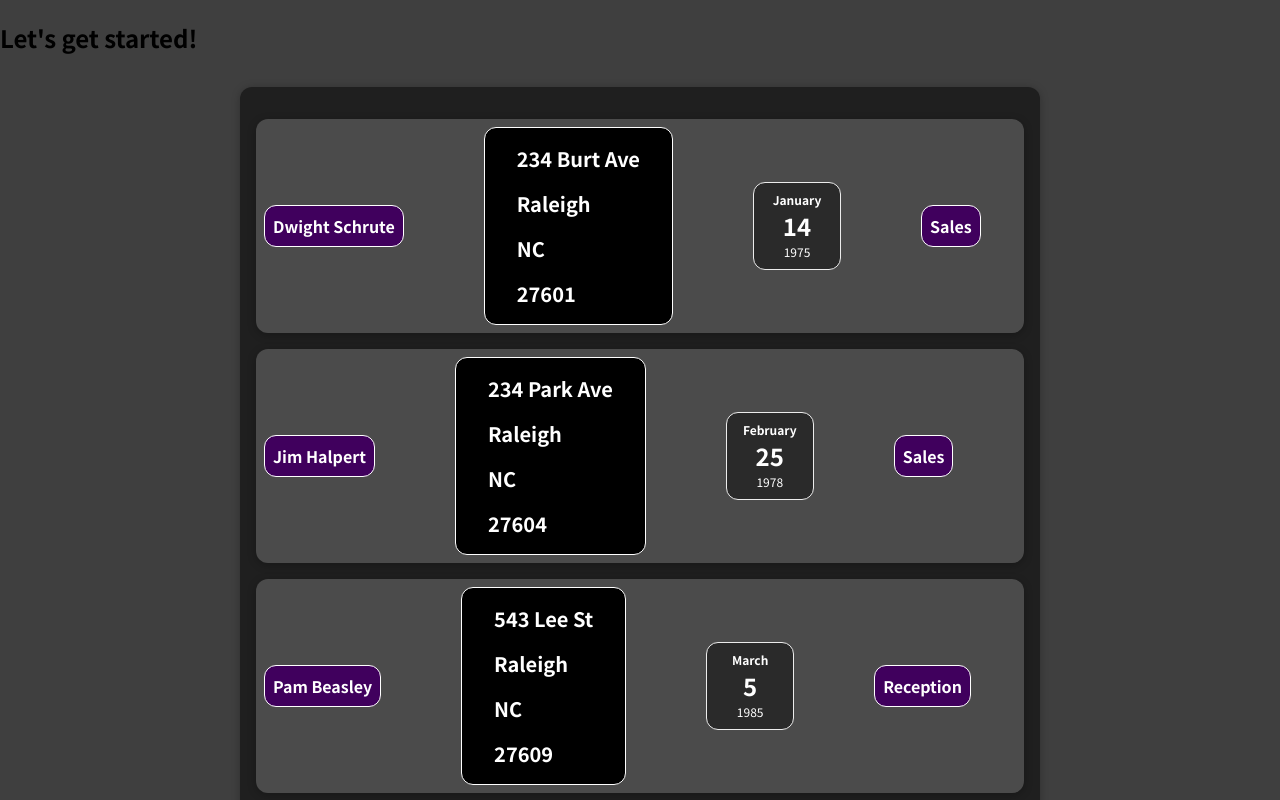
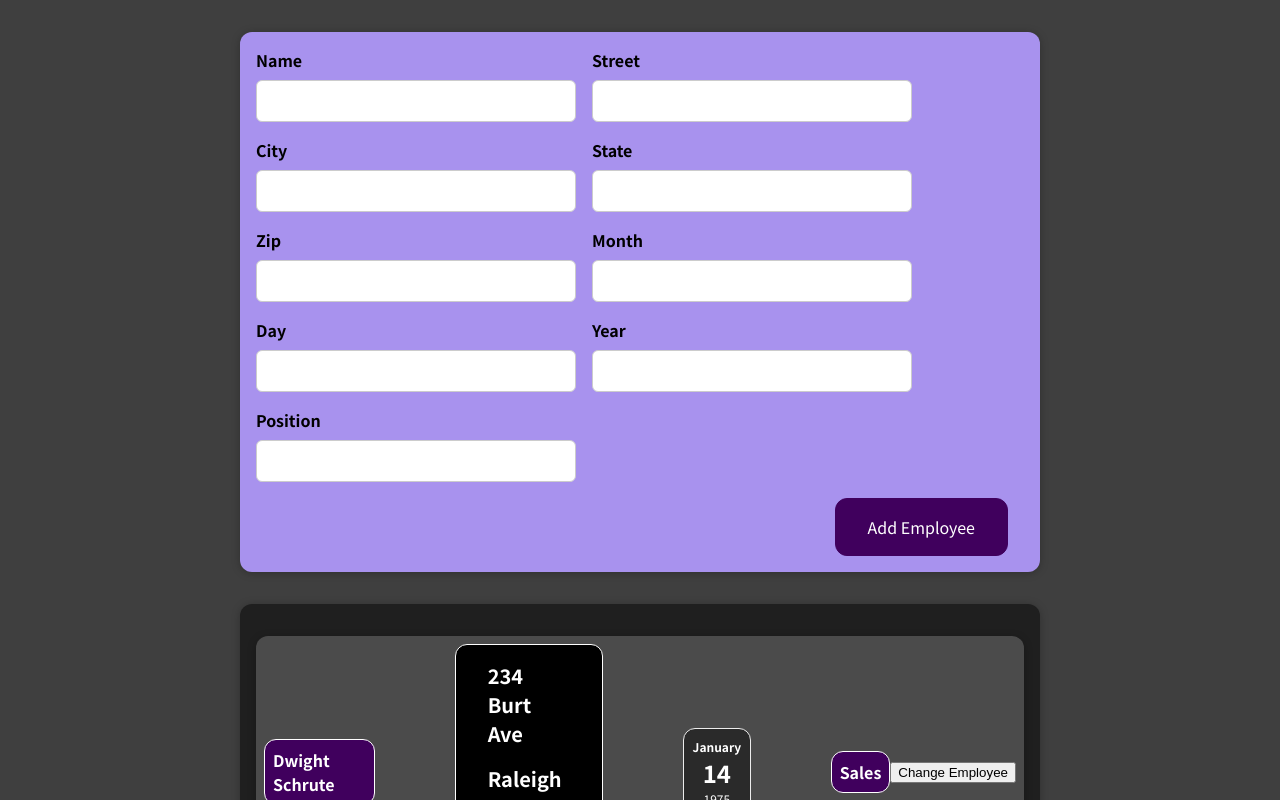
Before and after one commit to pharmon9847/SAS-birthday-app, a React (Create React App) app in the folder client/: page / in a window 1280 px wide. Shown: the top 800 px of the page. Built offline with nearby package versions, Linux system fonts and the light colour scheme.

Commit message:
added NewEmployee.js and EmployeeForm.js plus matching .css files

```diff
--- a/client/src/App.js
+++ b/client/src/App.js
@@ -1,5 +1,7 @@
+import React from "react";
 import DunderMifflinEmployees from "./components/DunderMifflinEmployees";
-function App() {
+import NewEmployee from "./components/NewEmployee/NewEmployee";
+const App = () => {
   const employees = [
     {
       id: "e1",
@@ -218,7 +220,12 @@ function App() {
       position: "Sales",
     },
   ];
-  return <DunderMifflinEmployees employees={employees} />;
-}
+  return (
+    <div>
+      <NewEmployee />
+      <DunderMifflinEmployees employees={employees} />
+    </div>
+  );
+};
 
 export default App;
--- a/client/src/components/DunderMifflinEmployees.js
+++ b/client/src/components/DunderMifflinEmployees.js
@@ -1,10 +1,10 @@
+import React from "react";
 import EmployeeRecord from "./EmployeeRecord";
 import "./DunderMifflinEmployees.css";
 
-function DunderMifflinEmployees(props) {
+const DunderMifflinEmployees = (props) => {
   return (
     <div>
-      <h2>Let's get started!</h2>
       <div className="dunder-mifflin-employees">
         <EmployeeRecord
           name={props.employees[0].name}
@@ -207,6 +207,6 @@ function DunderMifflinEmployees(props) {
       </div>
     </div>
   );
-}
+};
 
 export default DunderMifflinEmployees;
--- a/client/src/components/EmployeeRecord.js
+++ b/client/src/components/EmployeeRecord.js
@@ -1,6 +1,20 @@
+import React, { useState } from "react";
 import "./EmployeeRecord.css";
 
-function EmployeeRecord(props) {
+const EmployeeRecord = (props) => {
+  const [name, setName] = useState(props.name);
+  const [street, setStreet] = useState(props.street);
+  const [city, setCity] = useState(props.city);
+  const [state, setState] = useState(props.state);
+  const [zip, setZip] = useState(props.zip);
+  const [DOB_month, setDOB_month] = useState(props.DOB_month);
+  const [DOB_day, setDOB_day] = useState(props.DOB_day);
+  const [DOB_year, setDOB_year] = useState(props.DOB_year);
+  const [position, setPosition] = useState(props.position);
+  const clickHandler = () => {
+    setName("updated!");
+    console.log(name);
+  };
   return (
     <div className="employee-record">
       <div className="employee-record__description">
@@ -18,8 +32,9 @@ function EmployeeRecord(props) {
         </div>
         <div className="employee-record__position">{props.position}</div>
       </div>
+      <button onClick={clickHandler}>Change Employee</button>
     </div>
   );
-}
+};
 
 export default EmployeeRecord;
--- /dev/null
+++ b/client/src/components/NewEmployee/EmployeeForm.css
@@ -0,0 +1,26 @@
+.new-employee__controls {
+  display: flex;
+  flex-wrap: wrap;
+  gap: 1rem;
+  margin-bottom: 1rem;
+  text-align: left;
+}
+
+.new-employee__control label {
+  font-weight: bold;
+  margin-bottom: 0.5rem;
+  display: block;
+}
+
+.new-employee__control input {
+  font: inherit;
+  padding: 0.5rem;
+  border-radius: 6px;
+  border: 1px solid #ccc;
+  width: 20rem;
+  max-width: 100%;
+}
+
+.new-employee__actions {
+  text-align: right;
+}
--- /dev/null
+++ b/client/src/components/NewEmployee/EmployeeForm.js
@@ -0,0 +1,52 @@
+import React from "react";
+import "./EmployeeForm.css";
+
+const EmployeeForm = () => {
+  return (
+    <form>
+      <div className="new-employee__controls">
+        <div className="new-employee__control">
+          <label>Name</label>
+          <input type="text" />
+        </div>
+        <div className="new-employee__control">
+          <label>Street</label>
+          <input type="text" />
+        </div>
+        <div className="new-employee__control">
+          <label>City</label>
+          <input type="text" />
+        </div>
+        <div className="new-employee__control">
+          <label>State</label>
+          <input type="text" />
+        </div>
+        <div className="new-employee__control">
+          <label>Zip</label>
+          <input type="text" />
+        </div>
+        <div className="new-employee__control">
+          <label>Month</label>
+          <input type="text" />
+        </div>
+        <div className="new-employee__control">
+          <label>Day</label>
+          <input type="text" />
+        </div>
+        <div className="new-employee__control">
+          <label>Year</label>
+          <input type="text" />
+        </div>
+        <div className="new-employee__control">
+          <label>Position</label>
+          <input type="text" />
+        </div>
+      </div>
+      <div className="new-employee__actions">
+        <button type="submit">Add Employee</button>
+      </div>
+    </form>
+  );
+};
+
+export default EmployeeForm;
--- /dev/null
+++ b/client/src/components/NewEmployee/NewEmployee.css
@@ -0,0 +1,38 @@
+.new-employee {
+  background-color: #a892ee;
+  padding: 1rem;
+  margin: 2rem auto;
+  width: 50rem;
+  max-width: 95%;
+  border-radius: 12px;
+  text-align: center;
+  box-shadow: 0 1px 8px rgba(0, 0, 0, 0.25);
+}
+
+.new-employee button {
+  font: inherit;
+  cursor: pointer;
+  padding: 1rem 2rem;
+  border: 1px solid #40005d;
+  background-color: #40005d;
+  color: white;
+  border-radius: 12px;
+  margin-right: 1rem;
+}
+
+.new-employee button:hover,
+.new-employee button:active {
+  background-color: #510674;
+  border-color: #510674;
+}
+
+.new-employee button.alternative {
+  color: #220131;
+  border-color: transparent;
+  background-color: transparent;
+}
+
+.new-employee button.alternative:hover,
+.new-employee button.alternative:active {
+  background-color: #ddb3f8;
+}
--- /dev/null
+++ b/client/src/components/NewEmployee/NewEmployee.js
@@ -0,0 +1,13 @@
+import React from "react";
+import EmployeeForm from "./EmployeeForm";
+import "./NewEmployee.css";
+
+const NewEmployee = () => {
+  return (
+    <div className="new-employee">
+      <EmployeeForm />
+    </div>
+  );
+};
+
+export default NewEmployee;
```
